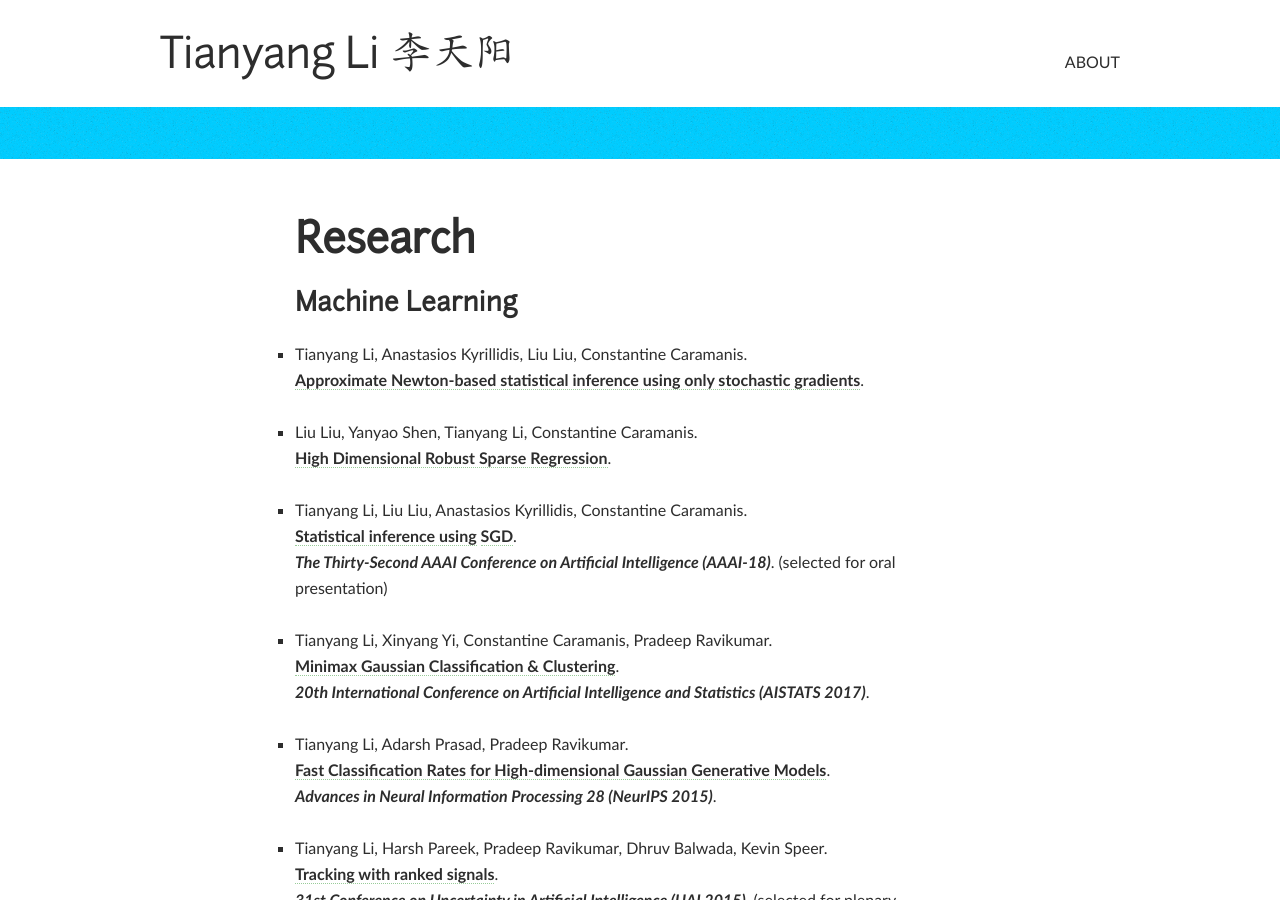
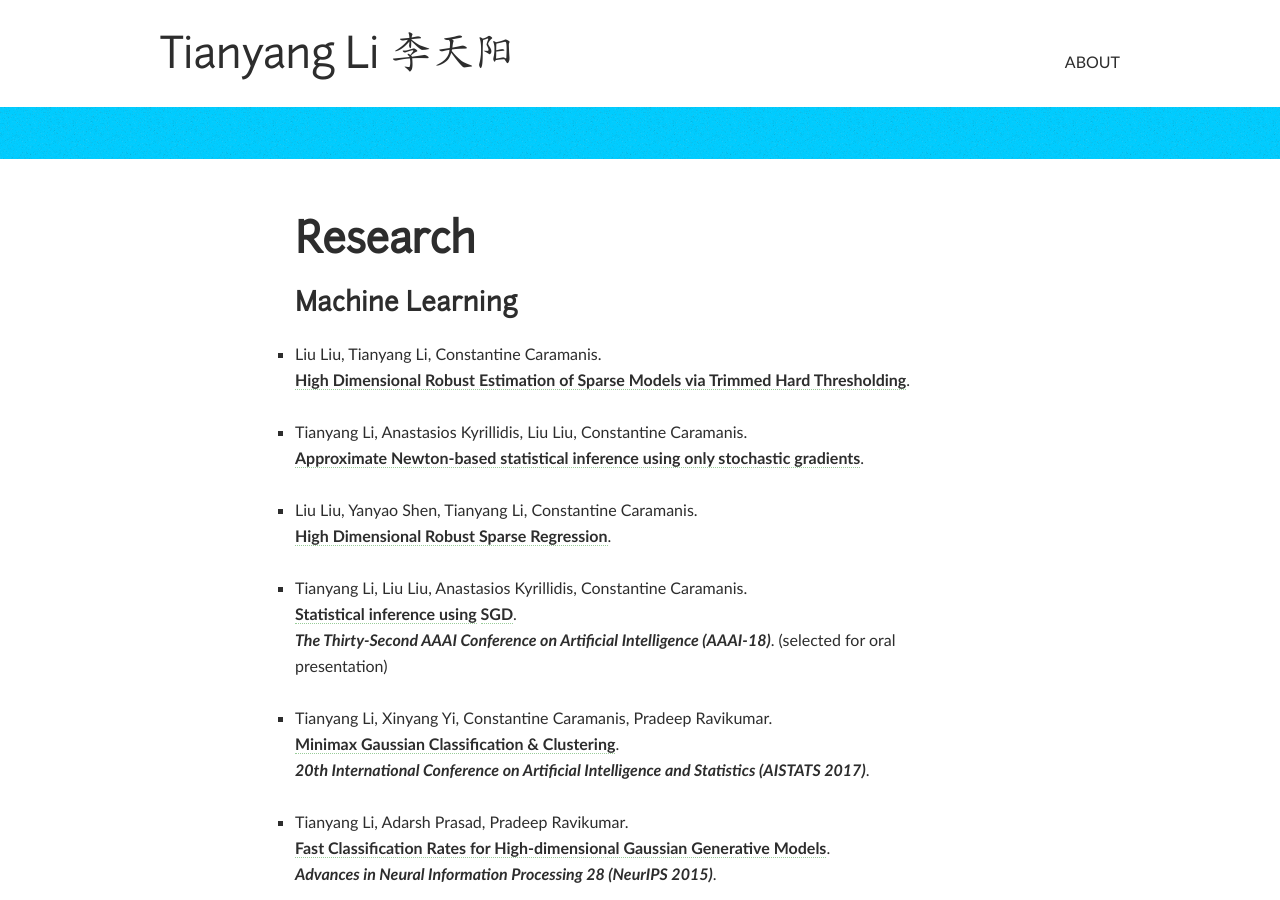
Before and after one commit to li-tianyang/li-tianyang.github.com, a Jekyll site: the page built from research/index.md, in a window 1280 px wide and 900 px high. Built offline with Jekyll 4.4.1, drawn with Linux system fonts in a browser that asks for light colours.

Commit message:
updated paper

```diff
--- a/research/index.md
+++ b/research/index.md
@@ -9,6 +9,8 @@ description: ""
 
 ### [Machine Learning](./)
 
+
+* Liu Liu, Tianyang Li, Constantine Caramanis. <br> **[High Dimensional Robust Estimation of Sparse Models via Trimmed Hard Thresholding](https://arxiv.org/abs/1901.08237)**. <br>
 
 
 * Tianyang Li, Anastasios Kyrillidis, Liu Liu, Constantine Caramanis. <br> **[Approximate Newton-based statistical inference using only stochastic gradients](https://arxiv.org/abs/1805.08920)**. <br>
```
